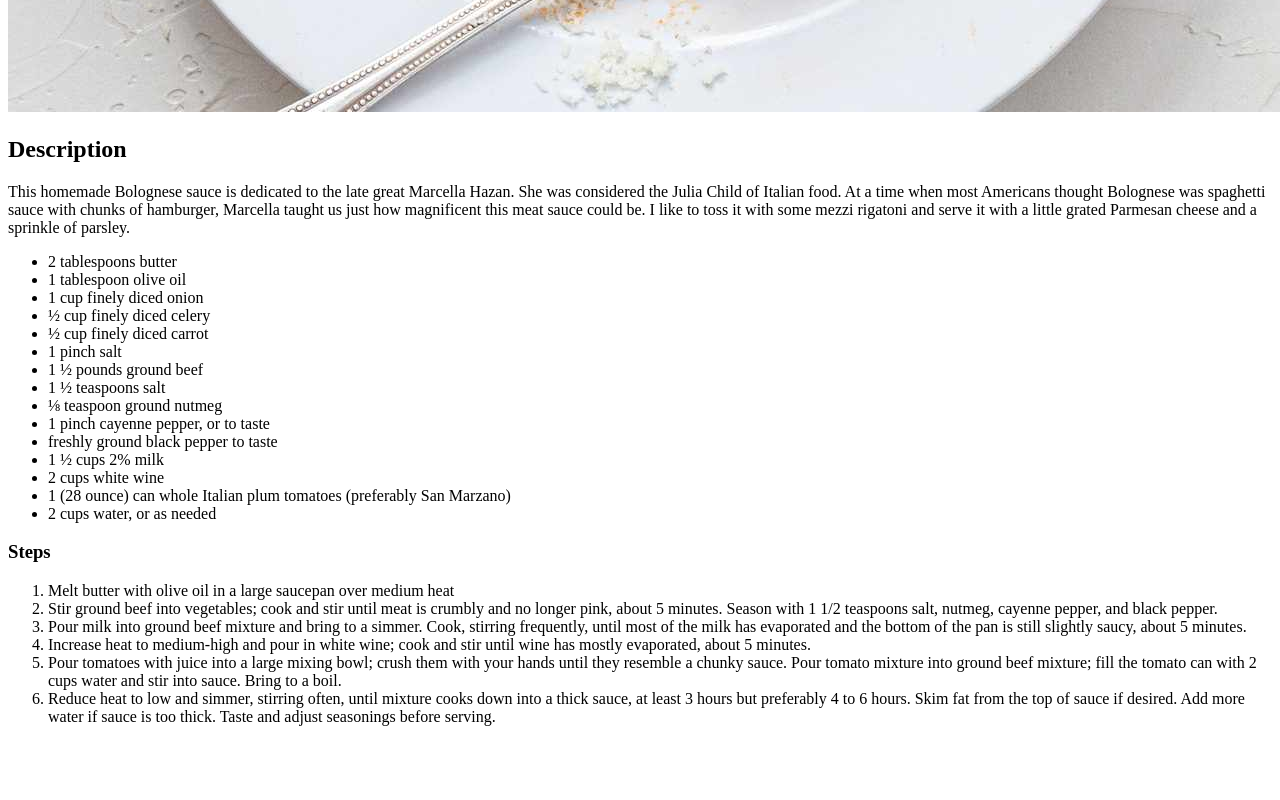
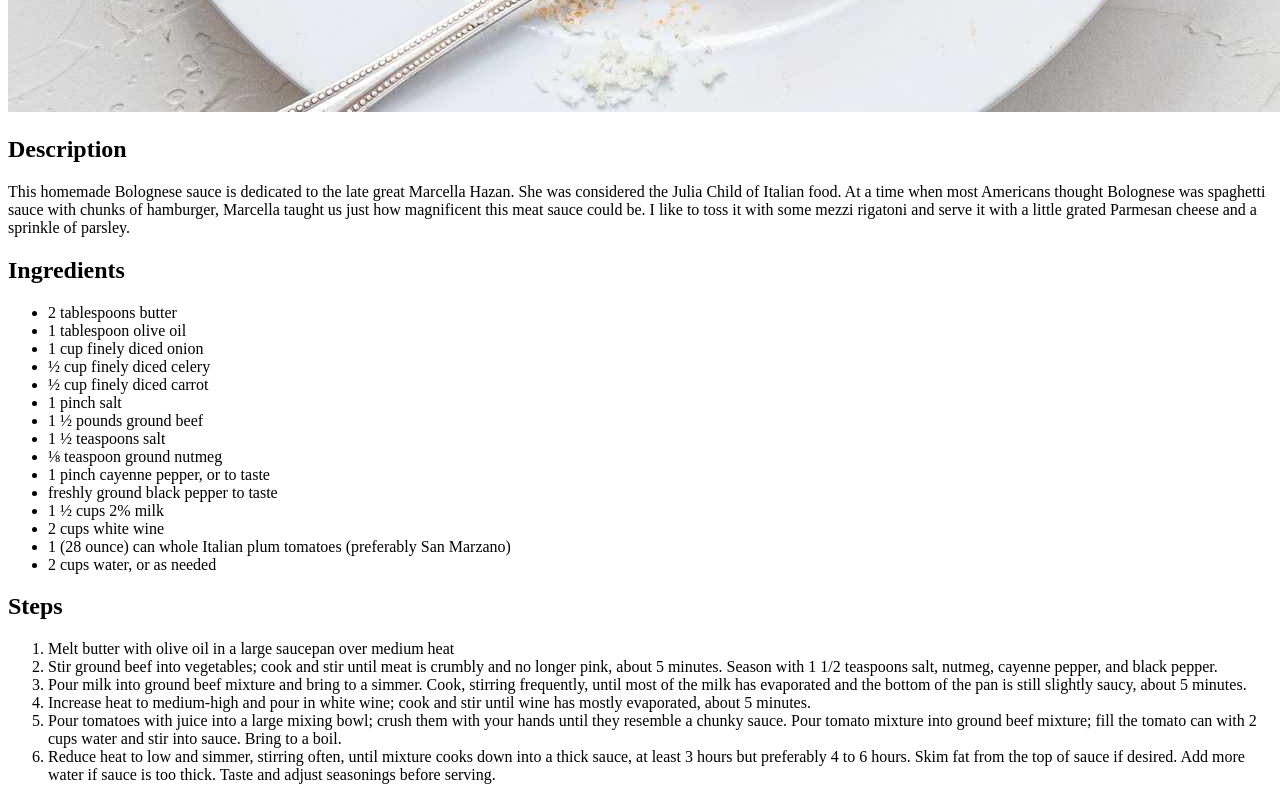
Before and after one commit to kandi1999/odin-recipes, a plain HTML site: page recipes/bolognese.html in a window 1280 px wide. Shown: the part 968-1768 px from the top of the page. Before the commit the page ends 1710 px from the top, so only its background shows below. Drawn offline with Linux system fonts and the light colour scheme.

Commit message:
Add "Ingredients" headings to bolognese.html

```diff
--- a/recipes/bolognese.html
+++ b/recipes/bolognese.html
@@ -5,11 +5,13 @@
     <meta name="viewport" content="width=device-width, initial-scale=1.0">
     <title>Document</title>
 </head>
+
 <body>
     <h1>Bolognese</h1>
     <img src="../img/Bolognese.jpg">
     <h2>Description</h2>
     <p1>This homemade Bolognese sauce is dedicated to the late great Marcella Hazan. She was considered the Julia Child of Italian food. At a time when most Americans thought Bolognese was spaghetti sauce with chunks of hamburger, Marcella taught us just how magnificent this meat sauce could be. I like to toss it with some mezzi rigatoni and serve it with a little grated Parmesan cheese and a sprinkle of parsley.</p1>
+    <h2>Ingredients</h2>
     <ul>
         <li>2 tablespoons butter</li>
         <li>1 tablespoon olive oil</li>
@@ -27,7 +29,7 @@
         <li>1 (28 ounce) can whole Italian plum tomatoes (preferably San Marzano)</li>
         <li>2 cups water, or as needed</li>
     </ul>
-    <h3>Steps</h3>
+    <h2>Steps</h2>
     <ol>
         <li>Melt butter with olive oil in a large saucepan over medium heat</li>
         <li>Stir ground beef into vegetables; cook and stir until meat is crumbly and no longer pink, about 5 minutes. Season with 1 1/2 teaspoons salt, nutmeg, cayenne pepper, and black pepper.</li>
```
